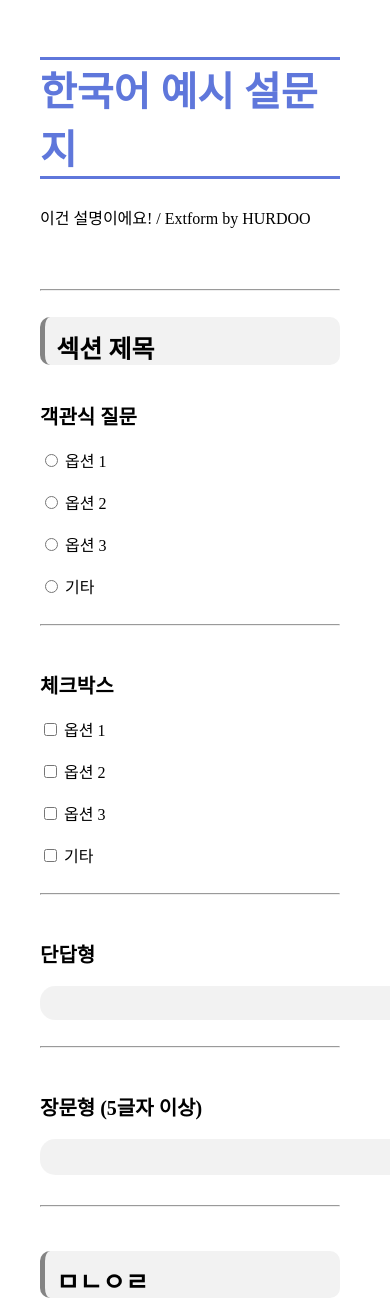
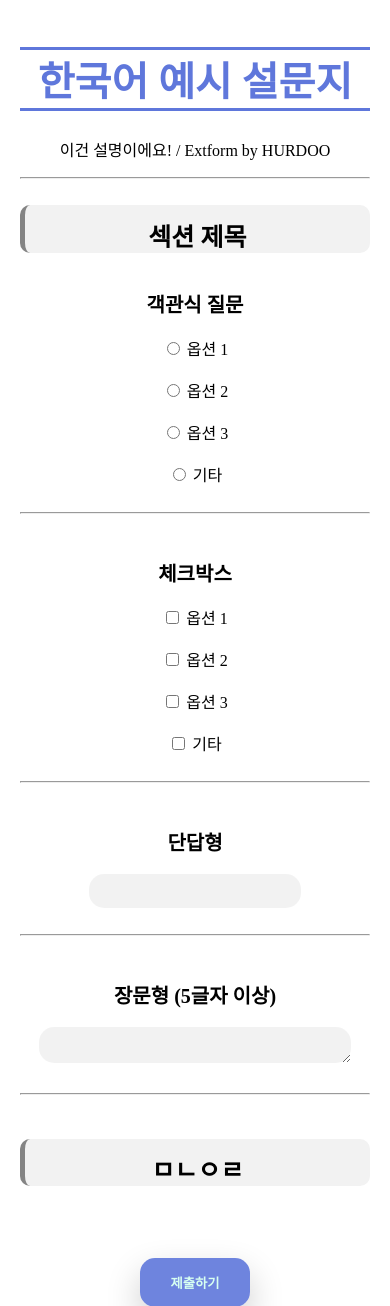
Before and after one commit to jsrodela/club-recruit, a Django app: page /form/submit/1 in a window 390 px wide. Shown: the part 64-1370 px from the top of the page. Run offline with Django 4.2, Linux system fonts and the light colour scheme; the visitor is signed in with stand-in values (Sample User, id 1); data that the repository does not hold is empty; some libraries are stand-ins or nearby versions; some web fonts are replaced.

Commit message:
모바일 form/about

```diff
--- a/form/static/form/form.css
+++ b/form/static/form/form.css
@@ -4,8 +4,6 @@
 
 .aa {
     padding: 30px 50px 40px 40px;
-
-
 }
 
 button {
@@ -53,7 +51,7 @@ button {
 }
 
 input[type=text] {
-    width: 500px;
+    width: 200px;
     height: 32px;
     font-size: 15px;
     border: 0;
@@ -102,5 +100,14 @@ h1 {
 
 /* 모바일 레이아웃 */
 @media screen and (max-width: 768px) {
-
+    .aa {
+        padding: 20px 20px 20px 20px;
+        text-align: center;
+    }
+    .input[type=text]{
+        width:100vw;
+    }
+    .long{
+        width: 300px;
+    }
 }
--- a/form/templates/form/form.html
+++ b/form/templates/form/form.html
@@ -29,9 +29,6 @@
                     {{ form_data.description }}
                 </p>
             </div>
-
-            <br><br>
-
             <hr>
 
             <br>
```
Also changed, not shown: about/static/about/about.css (+36 -1 lines).
